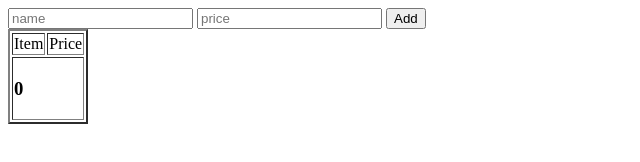
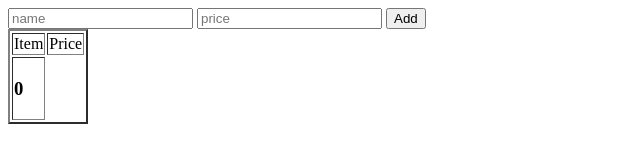
Before and after one commit to acciojob/shopping-cart-TarunVanshkar, a website: page main.html in a window 1280 px wide. Shown: the full height of the page, 0-640 px from the left. Drawn offline with Linux system fonts and the light colour scheme.

Commit message:
created a submission

```diff
--- a/main.html
+++ b/main.html
@@ -26,7 +26,7 @@
 		</tbody>
 		<tfoot>
 			<tr>
-				<td colspan='2'>
+				<td>
 					<h3 id='total' >0</h3>
 				</td>
 			</tr>
```
